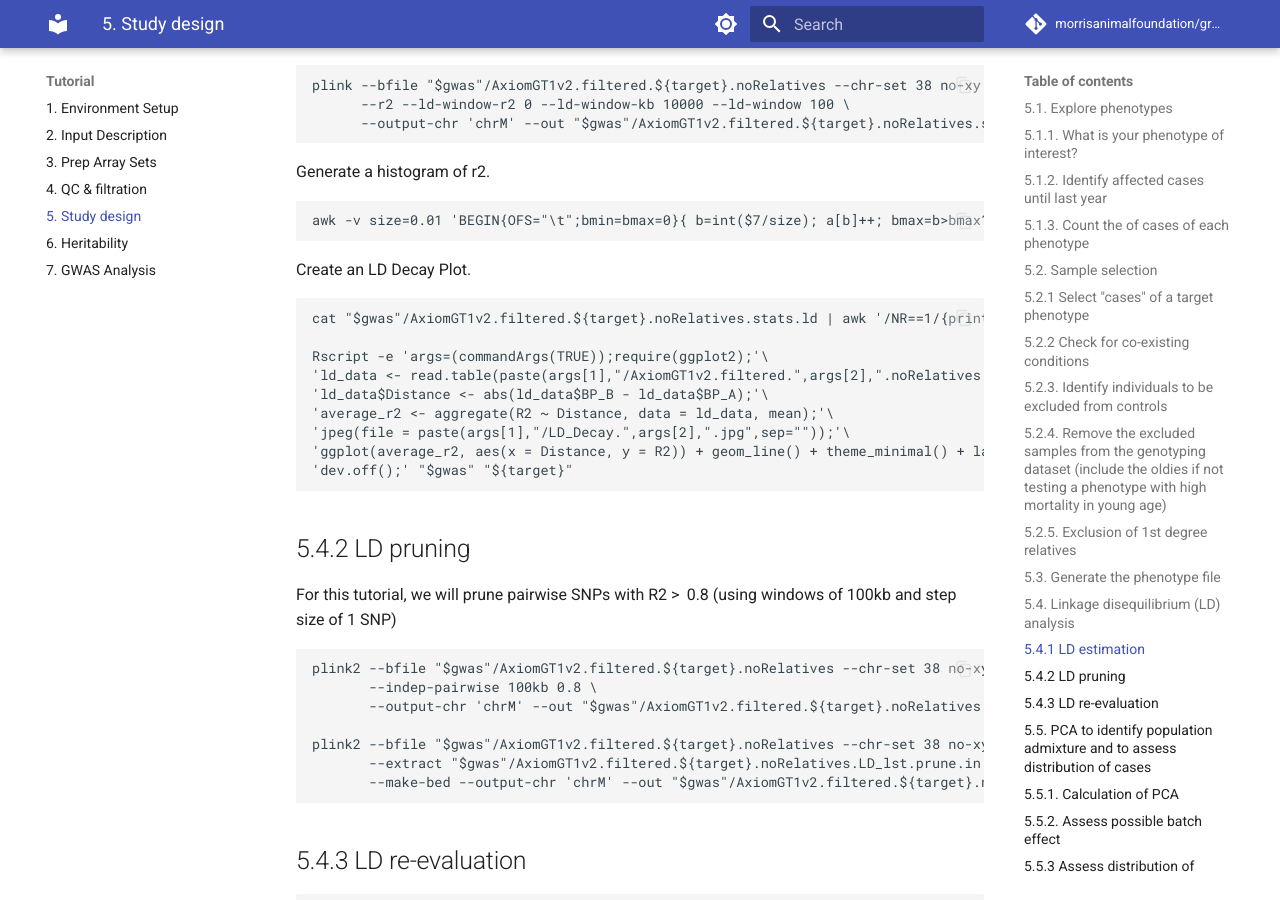
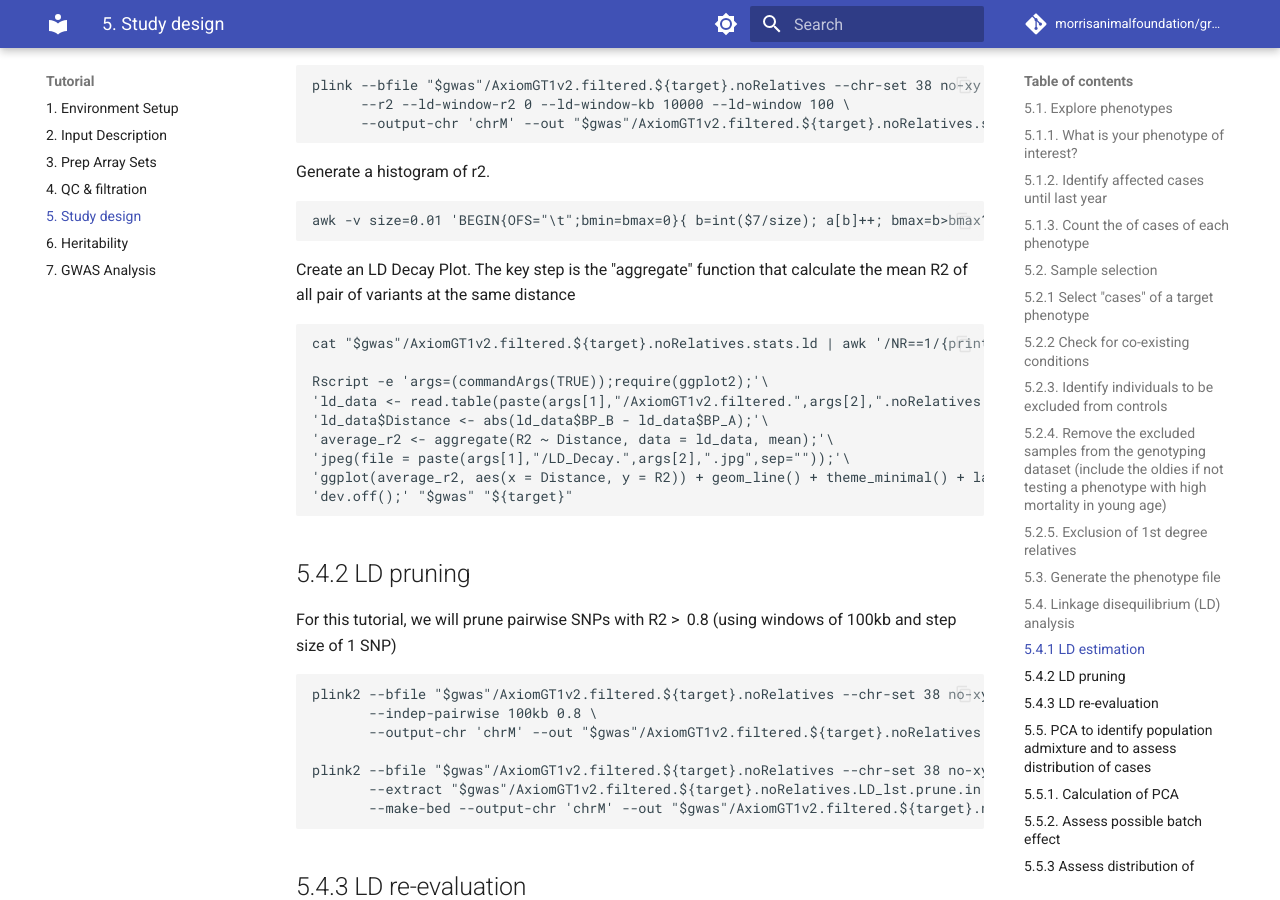
Before and after one commit to morrisanimalfoundation/grGWAS, an MkDocs documentation site: the page built from docs/5.pheno.md, in a window 1280 px wide and 900 px high, scrolled down 3602 px. Built offline with MkDocs 1.6.1 and Material for MkDocs 9.7.7, drawn with Linux system fonts in a browser that asks for light colours; comment, search, counter and statistics services are not loaded.

Commit message:
explain the LD decay plot

````diff
--- a/docs/5.pheno.md
+++ b/docs/5.pheno.md
@@ -130,6 +130,7 @@ awk -v size=0.01 'BEGIN{OFS="\t";bmin=bmax=0}{ b=int($7/size); a[b]++; bmax=b>bm
 ```
 
 Create an LD Decay Plot.
+The key step is the "aggregate" function that calculate the mean R2 of all pair of variants at the same distance
 ```
 cat "$gwas"/AxiomGT1v2.filtered.${target}.noRelatives.stats.ld | awk '/NR==1/{print;next}{x=$5-$2;if(x<100000)print}' > "$gwas"/AxiomGT1v2.filtered.${target}.noRelatives.stats.ld2
 
````
